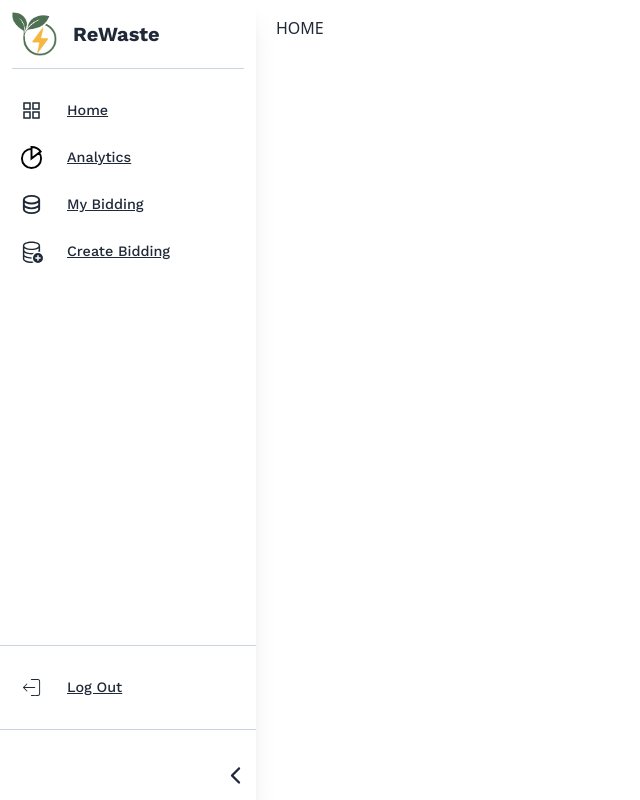
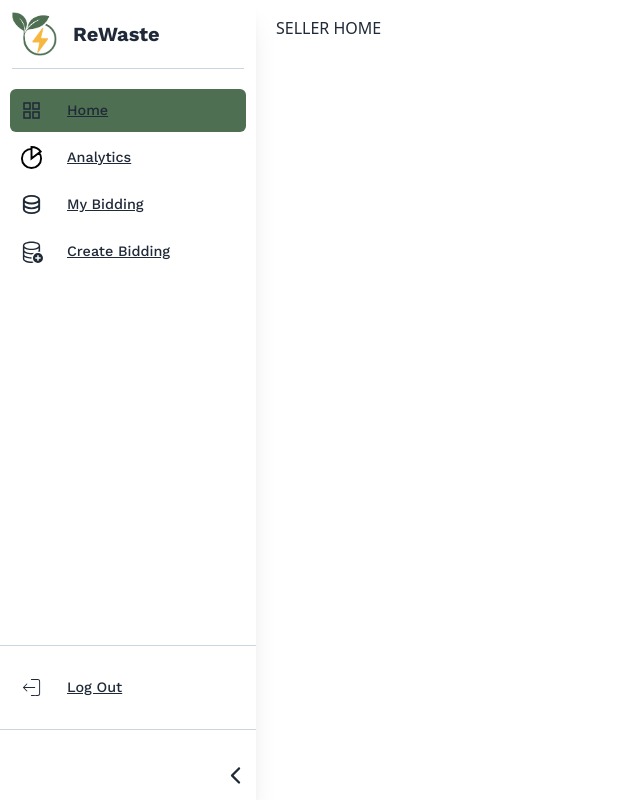
Before and after one commit to gmshimon/Kita-hack, a React (Vite) app in the folder frontend/: page /dashboard in a window 1280 px wide. Shown: the whole page, without its empty margins (0-640 px from the left). Built offline with nearby package versions, Linux system fonts and the light colour scheme; no server answers; sample sign-in values are in the browser's storage.

Commit message:
Added useRole hook to get users role from database using firebase email, added coditional rendering to dashboard pages and removed an unused import.

```diff
--- a/frontend/src/Pages/Private/Analytics.jsx
+++ b/frontend/src/Pages/Private/Analytics.jsx
@@ -1,11 +1,23 @@
-import React from 'react';
+import useRole from "../../hooks/useRole";
 
 const Analytics = () => {
+  const { userRole } = useRole();
+
+  if (userRole === "seller") {
     return (
-        <div>
-            <h2>Analytics</h2>
-        </div>
+      <>
+        <h1>SELLER ANALYTICS</h1>
+      </>
     );
+  }
+
+  if (userRole === "buyer") {
+    return (
+      <>
+        <h1>BUYER ANALYTICS</h1>
+      </>
+    );
+  }
 };
 
 export default Analytics;
--- a/frontend/src/Pages/Private/DashboardHome.jsx
+++ b/frontend/src/Pages/Private/DashboardHome.jsx
@@ -1,13 +1,6 @@
 import { useEffect, useState } from "react";
 import { useRef } from "react";
-import Logo from "../Logo/Logo";
-import { LayoutDashboard, HelpCircleIcon, LogOut, Gavel, BarChart2 } from 'lucide-react';
-import { MdArrowForwardIos } from "react-icons/md";
 import { motion } from "framer-motion";
-
-
-
-
 import { IoIosArrowBack } from "react-icons/io";
 import { AiOutlineAppstore } from "react-icons/ai";
 import { HiOutlineDatabase } from "react-icons/hi";
@@ -19,9 +12,7 @@ import { GrAnalytics } from "react-icons/gr";
 import { BsDatabaseAdd } from "react-icons/bs";
 import { CiLogout } from "react-icons/ci";
 
-
 const DashboardHome = () => {
-
   const location = useLocation();
 
   const isRouteActive = (path) => {
@@ -32,7 +23,6 @@ const DashboardHome = () => {
   const [open, setOpen] = useState(isTabletMid ? false : true);
   const sidebarRef = useRef();
 
-
   useEffect(() => {
     if (isTabletMid) {
       setOpen(false);
@@ -40,8 +30,6 @@ const DashboardHome = () => {
       setOpen(true);
     }
   }, [isTabletMid]);
-
-
 
   const Nav_animation = isTabletMid
     ? {
@@ -76,15 +64,14 @@ const DashboardHome = () => {
         },
       };
 
-
   return (
     <>
       <div className="flex gap-5">
-
         <div>
           <div
             onClick={() => setOpen(false)}
-            className={`md:hidden fixed inset-0 max-h-screen z-[998] bg-black/50 ${open ? "block" : "hidden"
+            className={`md:hidden fixed inset-0 max-h-screen z-[998] bg-black/50 ${
+              open ? "block" : "hidden"
             } `}
           ></div>
           <motion.div
@@ -97,36 +84,56 @@ const DashboardHome = () => {
          h-screen "
           >
             <div className="flex items-center gap-4 font-medium border-b py-3 border-slate-300  mx-3">
-              <img
-                src="logo.png"
-                width={45}
-                alt=""
-              />
-              <span className="text-xl font-bold font-heading whitespace-pre">ReWaste</span>
+              <img src="logo.png" width={45} alt="" />
+              <span className="text-xl font-bold font-heading whitespace-pre">
+                ReWaste
+              </span>
             </div>
 
             <div className="flex flex-col  h-full">
               <ul className="whitespace-pre px-2.5 text-[0.9rem] py-5 flex flex-col gap-1 font-heading font-medium overflow-x-hidden    md:h-[68%] h-[70%]">
                 <li>
-                  <NavLink to={"/"} className={`link ${isRouteActive("/") ? "bg-primary" : ""}`}>
+                  <NavLink
+                    to={"/dashboard"}
+                    className={`link ${
+                      isRouteActive("/dashboard") ? "bg-primary" : ""
+                    }`}
+                  >
                     <AiOutlineAppstore size={23} className="min-w-max " />
                     Home
                   </NavLink>
                 </li>
                 <li>
-                  <NavLink to={"/dashboard/analytics"} className={`link ${isRouteActive("/dashboard/analytics") ? "bg-primary" : ""}`}>
+                  <NavLink
+                    to={"/dashboard/analytics"}
+                    className={`link ${
+                      isRouteActive("/dashboard/analytics") ? "bg-primary" : ""
+                    }`}
+                  >
                     <GrAnalytics size={23} className="min-w-max" />
                     Analytics
                   </NavLink>
                 </li>
                 <li>
-                  <NavLink to={"/dashboard/myBidding"} className={`link ${isRouteActive("/dashboard/myBidding") ? "bg-primary" : ""}`}>
+                  <NavLink
+                    to={"/dashboard/myBidding"}
+                    className={`link ${
+                      isRouteActive("/dashboard/myBidding") ? "bg-primary" : ""
+                    }`}
+                  >
                     <HiOutlineDatabase size={23} className="min-w-max" />
                     My Bidding
                   </NavLink>
                 </li>
                 <li>
-                  <NavLink to={"/dashboard/createBidding"} className={`link ${isRouteActive("/dashboard/createBidding") ? "bg-primary" : ""}`}>
+                  <NavLink
+                    to={"/dashboard/createBidding"}
+                    className={`link ${
+                      isRouteActive("/dashboard/createBidding")
+                        ? "bg-primary"
+                        : ""
+                    }`}
+                  >
                     <BsDatabaseAdd size={23} className="min-w-max" />
                     Create Bidding
                   </NavLink>
@@ -135,14 +142,12 @@ const DashboardHome = () => {
 
               <div className="  whitespace-pre flex-1  z-50  max-h-48 my-auto  w-full   ">
                 <div className="flex px-2.5 text-[0.9rem] py-5 flex-col gap-1 font-heading font-medium overflow-x-hidden  border-y border-slate-300 p-4 ">
-
                   <li className="link">
                     <CiLogout size={23} className="min-w-max" />
                     Log Out
                   </li>
                 </div>
               </div>
-
             </div>
             <motion.div
               onClick={() => {
@@ -173,19 +178,12 @@ const DashboardHome = () => {
         </div>
 
         {/* main content */}
-
         <div className="max-w-5xl flex-1 mx-auto py-4">
-
           <Outlet></Outlet>
         </div>
-
       </div>
-
     </>
   );
-
-
-
 };
 
 export default DashboardHome;
--- a/frontend/src/Pages/Private/DashboardMain.jsx
+++ b/frontend/src/Pages/Private/DashboardMain.jsx
@@ -1,9 +1,23 @@
+import useRole from "../../hooks/useRole";
+
 const DashboardMain = () => {
-  return (
-    <>
-      <h1>HOME</h1>
-    </>
-  );
+  const { userRole } = useRole();
+
+  if (userRole === "seller") {
+    return (
+      <>
+        <h1>SELLER HOME</h1>
+      </>
+    );
+  }
+
+  if (userRole === "buyer") {
+    return (
+      <>
+        <h1>BUYER HOME</h1>
+      </>
+    );
+  }
 };
 
 export default DashboardMain;
--- a/frontend/src/Pages/Private/MyBidding.jsx
+++ b/frontend/src/Pages/Private/MyBidding.jsx
@@ -1,11 +1,23 @@
-import React from 'react';
+import useRole from "../../hooks/useRole";
 
 const MyBidding = () => {
+  const { userRole } = useRole();
+
+  if (userRole === "seller") {
     return (
-        <div>
-            <h2>MyBidding</h2>
-        </div>
+      <>
+        <h1>SELLER BIDDINGS</h1>
+      </>
     );
+  }
+
+  if (userRole === "buyer") {
+    return (
+      <>
+        <h1>BUYER BIDDINGS</h1>
+      </>
+    );
+  }
 };
 
 export default MyBidding;
--- /dev/null
+++ b/frontend/src/hooks/useRole.jsx
@@ -0,0 +1,16 @@
+import { useContext } from "react";
+import AuthProvider from "../providers/AuthProvider";
+
+const useRole = () => {
+  const user = useContext(AuthProvider);
+
+  //   FETCH USER ROLE FROM DATABASE USING EMAIL
+  //   THEN SET ROLE
+
+  // ROLE CAN BE EITHER seller OR buyer
+  const userRole = "seller";
+
+  return { userRole };
+};
+
+export default useRole;
```
Also changed, not shown: frontend/src/Pages/Private/CreateBidding.jsx (+5 -7 lines), frontend/src/Pages/Private/PrivateRoot.jsx (added). Lines whose indentation alone changed are shown as unchanged.
